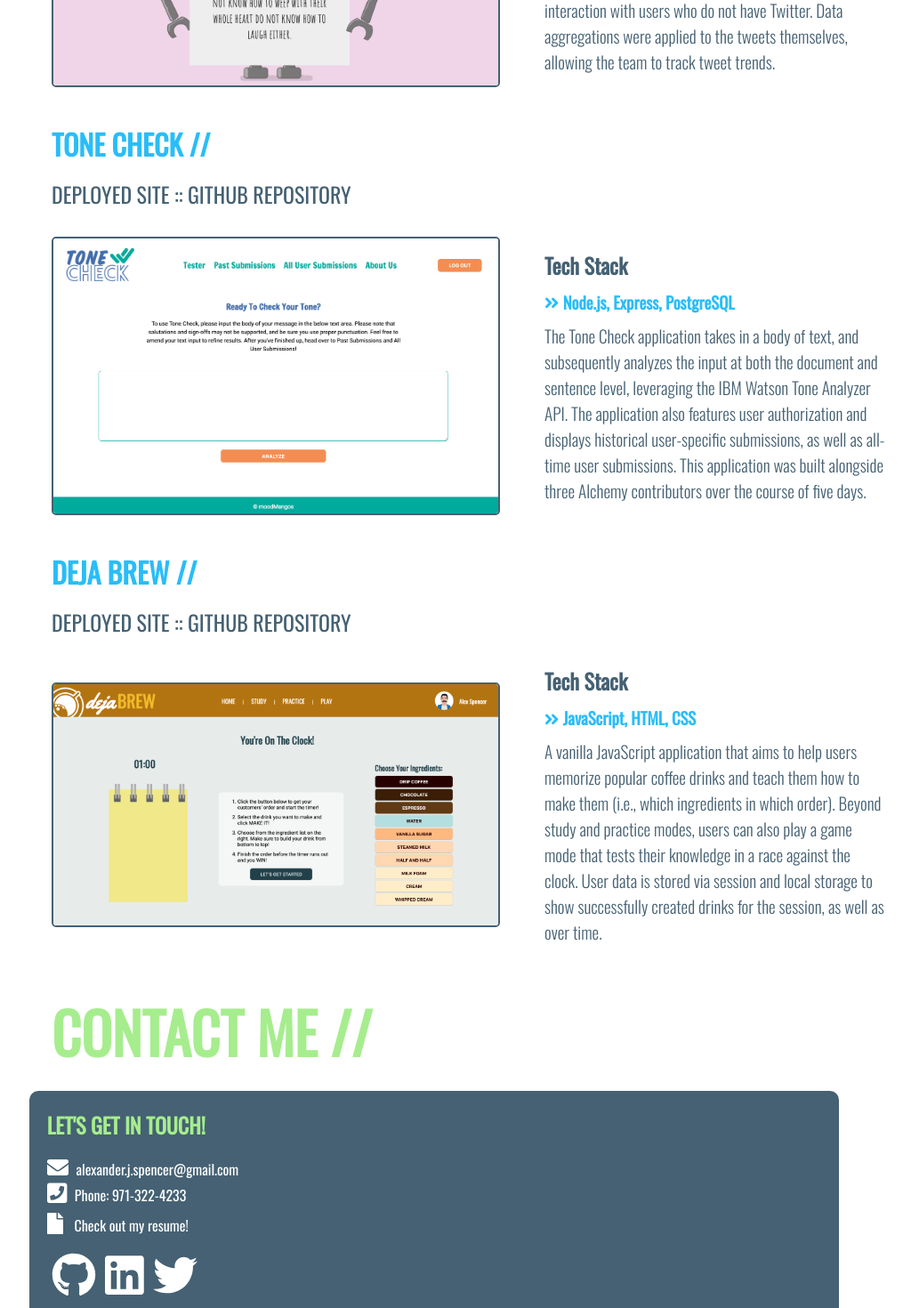
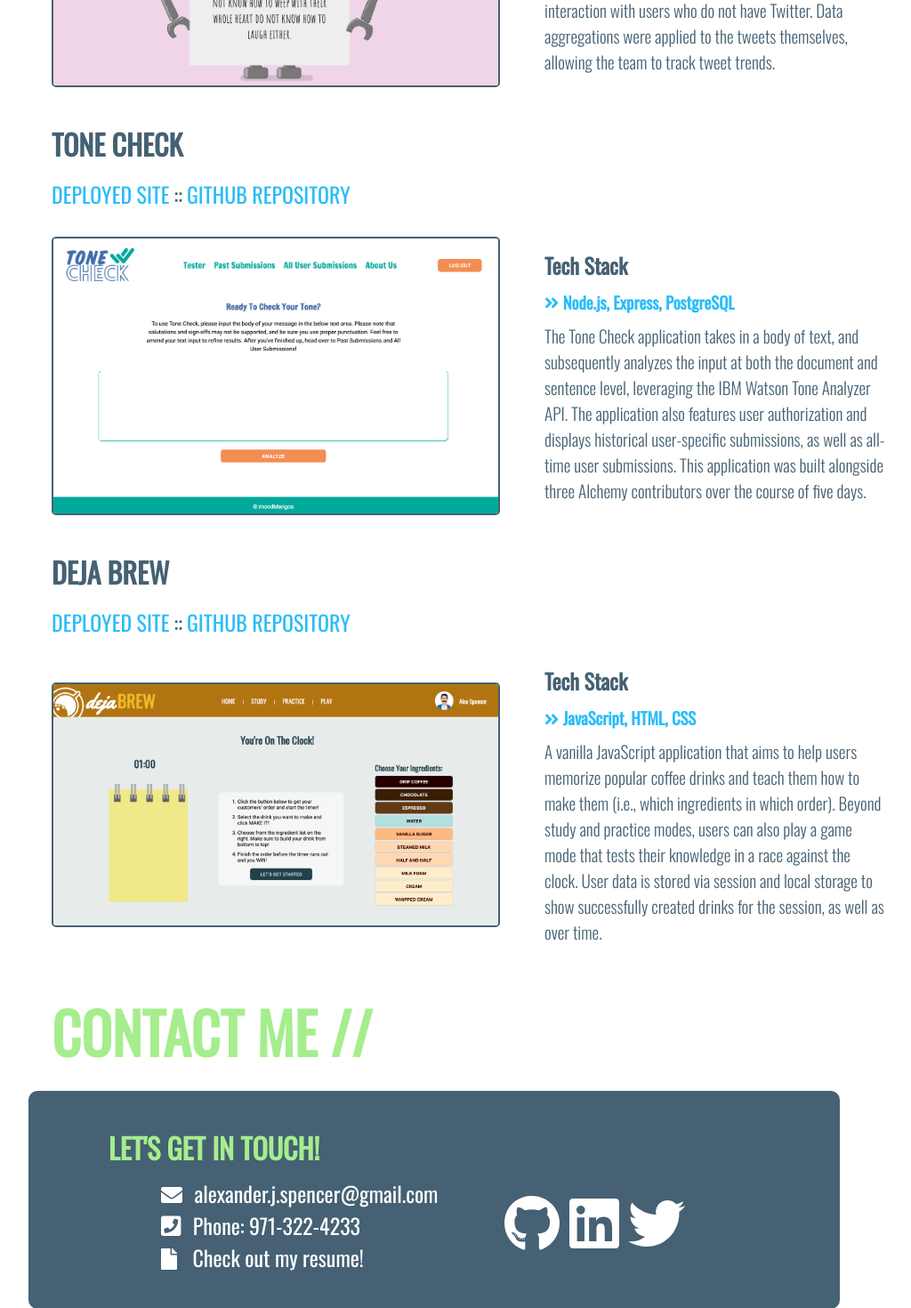
Before and after one commit to alexjonspencer1/portfolio-site, a React app: page / in a window 1280 px wide. Shown: the part 1940-3410 px from the top of the page at 89% size, without its empty margins (152-1176 px from the left). Built offline with nearby package versions, Linux system fonts and the light colour scheme.

Commit message:
some clean up

```diff
--- a/src/components/aboutme/AboutMe.css
+++ b/src/components/aboutme/AboutMe.css
@@ -2,17 +2,17 @@
 
 .AboutMe {
 
-  margin: 0px auto;
   display: flex;
   justify-content: center;
   align-items: center;
   width: 71vw;
+  margin: 0px auto;
 
   img {
+    margin-bottom: 15px;
     height: 280px;
     width: 280px;
     border-radius: 50%;
-    margin-bottom: 15px;
   }
 
   p {
@@ -25,9 +25,9 @@
 
 .AboutMeFlex {
   display: flex;
+  justify-content: center;
   flex-direction: column;
   align-items: center;
-  justify-content: center;
   margin: 0px;
 }
 
@@ -39,9 +39,9 @@
 }
 
 .AboutMeHeader {
+  margin-left: 210px;
   font-family: 'Oswald', sans-serif;
+  font-size: 4em;
   text-transform: uppercase;
   color: #a6ed8e;
-  font-size: 4em;
-  margin-left: 210px;
 }
--- a/src/components/contact/ContactMe.css
+++ b/src/components/contact/ContactMe.css
@@ -2,35 +2,33 @@
 
 .ContactMeHeader {
 
+  margin: 50px 0px 20px 210px;
   font-family: 'Oswald', sans-serif;
-  margin-bottom: 20px;
-  margin-top: 50px;
+  font-size: 4em;
   text-transform: uppercase;
   color: #a6ed8e;
-  font-size: 4em;
-  margin-left: 210px;
 
 }
 
 .ContactDiv {
 
-  background-color: #456173;
-  padding: 20px;
-  color: white;
-  font-family: 'Oswald', sans-serif;
-  width: 68vw;
   margin: 0 auto;
-  border-radius: 10px;
   margin-top: 20px;
   margin-bottom: 80px;
+  padding: 40px;
+  width: 65vw;
+  font-family: 'Oswald', sans-serif;
+  color: white;
+  background-color: #456173;
+  border-radius: 10px;
 
   .DocumentText {
-    margin-left: 9px;
+    margin-left: 14px;
   }
 
   .SocialIcon {
-    font-size: 50px;
-    margin: 5px 5px;
+    font-size: 4em;
+    margin: 0px 5px 0px 5px;
   }
 
   .SocialIcon:hover {
@@ -47,16 +45,31 @@
   }
 
   p {
-    margin: 0px 0px 0px 5px;
+    margin: 0px 0px 0px 10px;
     display: inline;
+    font-size: 1.5em;
   }
 
   h2 {
-    margin: 0px 0px 10px 0px;
+    margin: 0px 0px 10px 50px;
+    font-size: 2em;
+    color: #a6ed8e;
     text-transform: uppercase;
-    color: #a6ed8e;
+  }
+
+  div {
+    margin-left: 40px;
   }
 }
 .PhoneIcon {
   font-size: 1.6em;
 }
+
+.ContactDivFlex {
+  display: flex;
+  justify-content: space-evenly;
+}
+
+.SocialIconsContainer {
+  margin-right: 100px;
+}
--- a/src/components/contact/ContactMe.js
+++ b/src/components/contact/ContactMe.js
@@ -11,15 +11,20 @@ const ContactMe = () => {
       <h1 className={styles.ContactMeHeader}>Contact Me //</h1>
       <div className={styles.ContactDiv}>
         <h2>Let's get in touch!</h2>
+        <div className={styles.ContactDivFlex}>
+          <div>
             <a target="blank" href="mailto:alexander.j.spencer@gmail.com"><FontAwesomeIcon icon={faEnvelope} /></a> <p>alexander.j.spencer@gmail.com</p>
             <br></br>
             <FontAwesomeIcon className={styles.PhoneIcon} icon={faPhoneSquare} /> <p> Phone: 971-322-4233</p>
             <br></br>
             <a target="blank" href="src/assets/AlexSpencerResume.pdf"><FontAwesomeIcon icon={faFile} /></a> <p className={styles.DocumentText}>Check out my resume!</p>
-        <br></br>
+          </div>
+          <div className={styles.SocialIconsContainer}>
             <a className={styles.SocialIcon} target="blank" href="https://github.com/alexjonspencer1"><FontAwesomeIcon icon={faGithub} /></a>
             <a className={styles.SocialIcon} target="blank" href="https://www.linkedin.com/in/alexjonspencer/"><FontAwesomeIcon icon={faLinkedin} /></a>
             <a className={styles.SocialIcon} target="blank" href="https://twitter.com/alexjonspencer"><FontAwesomeIcon icon={faTwitter} /></a>
+          </div>
+        </div>
       </div>
     </>
   );
--- a/src/components/header/Header.css
+++ b/src/components/header/Header.css
@@ -2,23 +2,23 @@
 
 .Header {
 
-  margin-bottom: 50px;
   display: flex;
   justify-content: space-around;
   align-items: center;
   background-color: #456173;
+  margin-bottom: 50px;
 
   h1 {
+    margin: 15px 0px 0px 0px;
+    color: #f2f2f0;
     font-family: 'Oswald', sans-serif;
     font-size: 5em;
-    color: #f2f2f0;
-    margin: 15px 0px 0px 0px;
   }
 
   h2 {
     margin: -5px 0px 40px 0px;
+    color: #a6ed8e;
     font-family: 'Oswald', sans-serif;
-    color: #a6ed8e;
     animation-name: h2;
     animation-duration: 1s;
   }
@@ -30,15 +30,15 @@
 }
 
 .flexLogos {
-  background-color: white;
+
   padding: 15px;
   border-radius: 10px;
+  background-color: white;
 
   a {
+    font-size: 2em;
+    margin: 0px 4px 0px 4px;
     color: #456173;
-    font-size: 2em;
-    margin-left: 4px;
-    margin-right: 4px;
   }
 
   a:hover {
@@ -46,23 +46,26 @@
   }
 
   .phoneImage {
+
+    display: flex;
+    justify-content: space-between;
+    align-items: center;
+    margin: 0px 4px 0px 4px;
+    font-family: 'Oswald', sans-serif;
+    font-size: 2em;
+    color: #456173;
+
     p {
       display: inline;
+      margin: 0px;
       font-size: .63em;
-      margin: 0px;
     }
+  }
 
-    display: flex;
-    align-items: center;
-    justify-content: space-between;
-    color: #456173;
-    font-size: 2em;
-    margin-left: 4px;
-    margin-right: 4px;
-    font-family: 'Oswald', sans-serif;
-  }
   .phoneImage:hover {
+
     color: #a6ed8e;
+
     p {
       color: #456173;
     }
--- a/src/components/header/Header.js
+++ b/src/components/header/Header.js
@@ -8,7 +8,7 @@ const Header = () => (
   <header className={styles.Header}>
     <div className={styles.flexTitle}>
       <h1>Alex Spencer</h1>
-      <h2>Full Stack Software Developer</h2>
+      <h2> Full Stack Software Developer</h2>
     </div>
     <div className={styles.flexLogos}>
       <a target="blank" href="mailto:alexander.j.spencer@gmail.com"><FontAwesomeIcon icon={faEnvelope} /></a>
--- a/src/components/projects/Projects.css
+++ b/src/components/projects/Projects.css
@@ -1,18 +1,12 @@
 @import url('https://fonts.googleapis.com/css?family=Oswald:300,400&display=swap');
-
-.Projects {
-
-}
 
 .ProjectsHeader {
 
+  margin: 30px 0px -20px 210px;
   font-family: 'Oswald', sans-serif;
-  margin-bottom: -20px;
-  margin-top: 30px;
   text-transform: uppercase;
+  font-size: 4em;
   color: #a6ed8e;
-  font-size: 4em;
-  margin-left: 210px;
 
 }
 
@@ -22,19 +16,24 @@
 
   h2 {
     margin: 40px 0px 15px 0px;
-    color:rgb(41, 189, 248);
     font-size: 2em;
+    color: #456173;
   }
 
   p {
     margin: 0px 0px 30px 0px;
+    font-size: 1.5em;
     text-transform: uppercase;
-    font-size: 1.5em;
   }
 }
 
 .ProjectHeaderFlex {
   display: flex;
+
+  .ProjectHeaderFlexDots {
+    color: #456173;
+    margin: 0px 5px 0px 5px;
+  }
 
   a {
     text-decoration: none;
@@ -45,14 +44,14 @@
   }
 
   p {
-    color: #456173;
+    color:rgb(41, 189, 248);
   }
 }
 
 .ProjectDetails {
   display: flex;
+  align-items: center;
   margin-left: 210px;
-  align-items: center;
 
   h2 {
     margin: 0px 0px 10px 50px;
@@ -67,12 +66,12 @@
   }
 
   p {
+    margin: 10px 0px 0px 50px;
     width: 30vw;
-    margin: 10px 0px 0px 50px;
     font-family: 'Oswald', sans-serif;
+    font-size: 1.2em;
     font-weight: 300;
     color: #456173;
-    font-size: 1.2em;
   }
 
   img {
--- a/src/components/projects/Projects.js
+++ b/src/components/projects/Projects.js
@@ -8,10 +8,11 @@ const Projects = () => {
     <>
       <h1 className={styles.ProjectsHeader}>My Work //</h1>
       <div className={styles.ProjectHeaderInformation}>
-        <h2>@HEARTBOTBB //</h2>
+        <h2>@HEARTBOTBB</h2>
         <div className={styles.ProjectHeaderFlex}>
-          <a target="blank" href="https://heartbotbb.herokuapp.com/"><p>Deployed Site :</p></a>
-          <a target="blank" href="https://github.com/Healing-HeartBot/healing-heart-bot"><p>: GitHub Repository</p></a>
+          <a target="blank" href="https://heartbotbb.herokuapp.com/"><p>Deployed Site</p></a>
+          <p className={styles.ProjectHeaderFlexDots}>::</p>
+          <a target="blank" href="https://github.com/Healing-HeartBot/healing-heart-bot"><p>GitHub Repository</p></a>
         </div>
       </div>
       <div className={styles.ProjectDetails}>
@@ -30,10 +31,11 @@ const Projects = () => {
       </div>
 
       <div className={styles.ProjectHeaderInformation}>
-        <h2>TONE CHECK //</h2>
+        <h2>TONE CHECK</h2>
         <div className={styles.ProjectHeaderFlex}>
-          <a target="blank" href="http://tone-check.herokuapp.com/"><p>Deployed Site :</p></a>
-          <a target="blank" href="https://github.com/mood-mangoes/mood-mangoes.github.io"><p>: GitHub Repository</p></a>
+          <a target="blank" href="http://tone-check.herokuapp.com/"><p>Deployed Site</p></a>
+          <p className={styles.ProjectHeaderFlexDots}>::</p>
+          <a target="blank" href="https://github.com/mood-mangoes/mood-mangoes.github.io"><p>GitHub Repository</p></a>
         </div>
       </div>
       <div className={styles.ProjectDetails}>
@@ -53,10 +55,11 @@ const Projects = () => {
       </div>
 
       <div className={styles.ProjectHeaderInformation}>
-        <h2>DEJA BREW //</h2>
+        <h2>DEJA BREW</h2>
         <div className={styles.ProjectHeaderFlex}>
-          <a target="blank" href="https://team-caffeine.github.io/"><p>Deployed Site :</p></a>
-          <a target="blank" href="https://github.com/team-caffeine/team-caffeine.github.io"><p>: GitHub Repository</p></a>
+          <a target="blank" href="https://team-caffeine.github.io/"><p>Deployed Site</p></a>
+          <p className={styles.ProjectHeaderFlexDots}>::</p>
+          <a target="blank" href="https://github.com/team-caffeine/team-caffeine.github.io"><p>GitHub Repository</p></a>
         </div>
       </div>
       <div className={styles.ProjectDetails}>
```
Also changed, not shown: src/components/aboutme/AboutMe.js (+8 -4 lines). Lines whose indentation alone changed are shown as unchanged.
